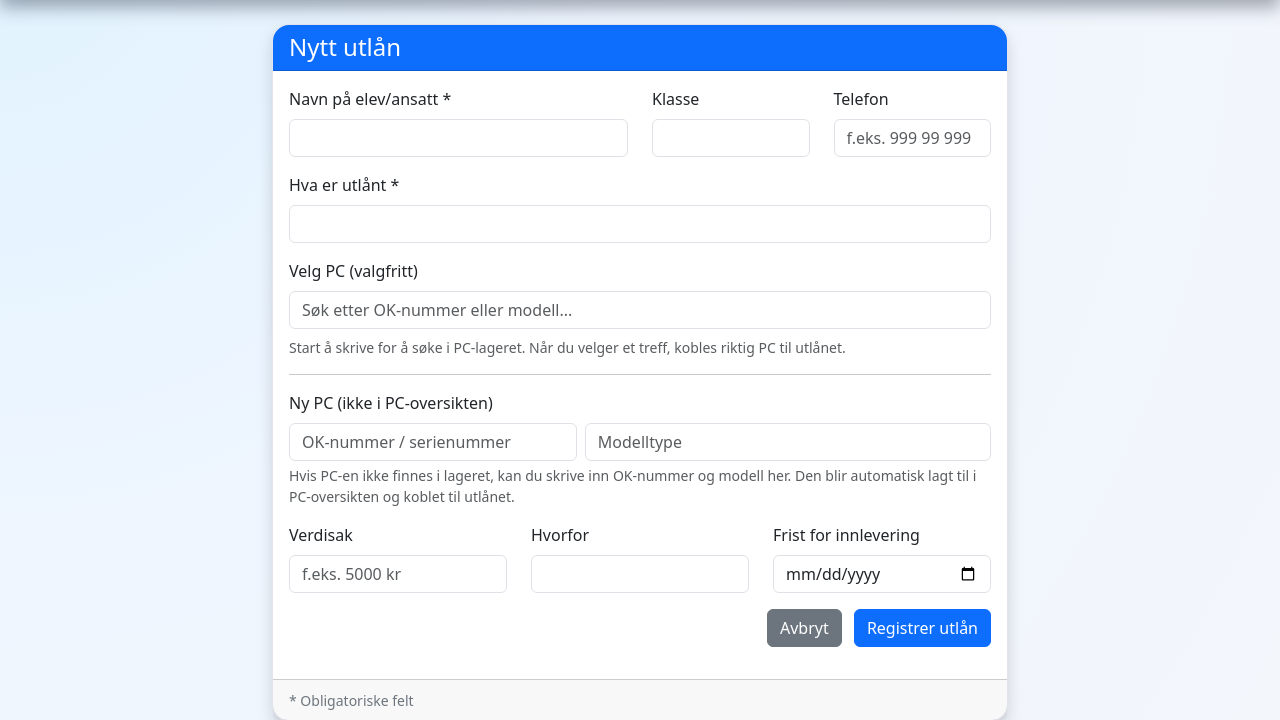
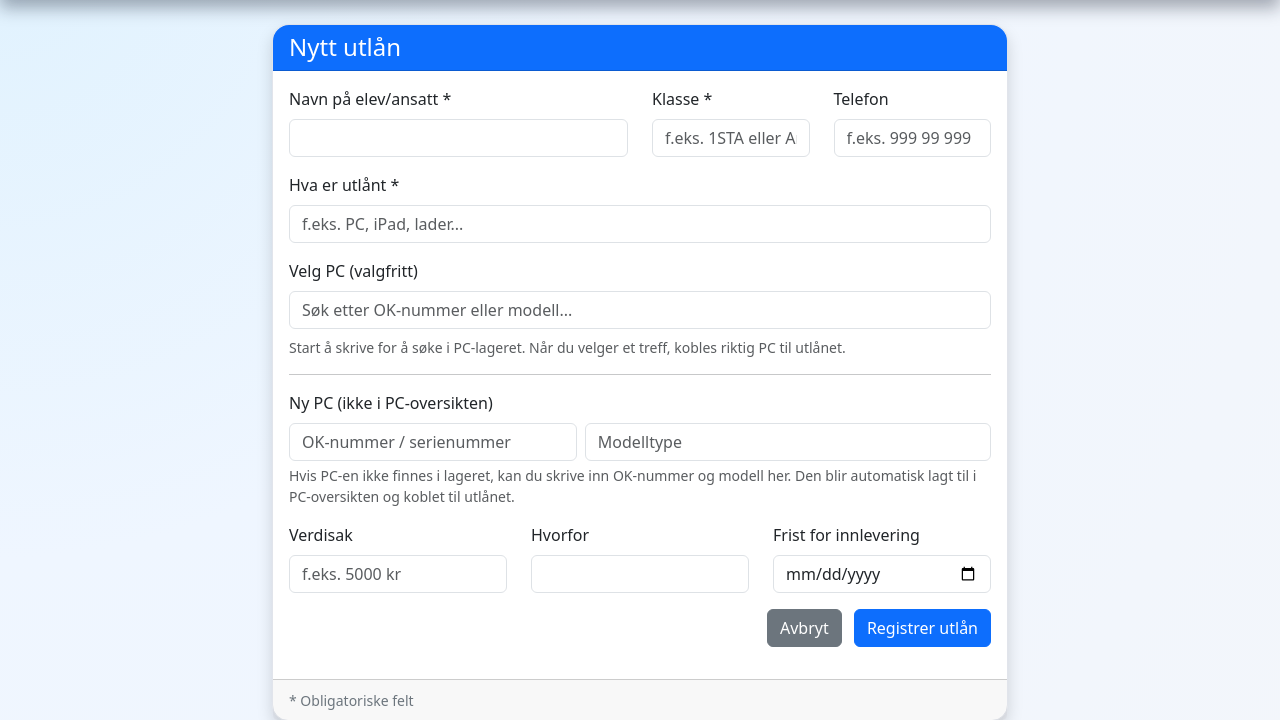
Before and after one commit to HenrikHaalandDev/ikt_ultaan, a Flask app: page /loan/new in a window 1280 px wide. Shown: the part 56-776 px from the top of the page. Run offline with Flask 3, Linux system fonts and the light colour scheme; a user stored in the database is signed in.

Commit message:
added placeholders for easier navigation

```diff
--- a/templates/new_loan.html
+++ b/templates/new_loan.html
@@ -18,9 +18,9 @@
                                 value="{{ form.get('borrower_name', '') }}" required>
                         </div>
                         <div class="col-md-3">
-                            <label class="form-label">{{ t('Klasse') }}</label>
+                            <label class="form-label">{{ t('Klasse *') }}</label>
                             <input type="text" class="form-control" name="class_info"
-                                value="{{ form.get('class_info', '') }}">
+                                value="{{ form.get('class_info', '') }}" placeholder="{{ t('f.eks. 1STA eller Ansatt')}}" required>
                         </div>
                         <div class="col-md-3">
                             <label class="form-label">{{ t('Telefon') }}</label>
@@ -31,7 +31,7 @@
 
                     <div class="mb-3">
                         <label class="form-label">{{ t('Hva er utlånt *') }}</label>
-                        <input type="text" class="form-control" name="item" value="{{ form.get('item', '') }}" required>
+                        <input type="text" class="form-control" name="item" value="{{ form.get('item', '') }}" required placeholder="{{ t('f.eks. PC, iPad, lader...') }}">
                     </div>
 
                     <!-- 1) Søk i eksisterende PC-lager -->
```
